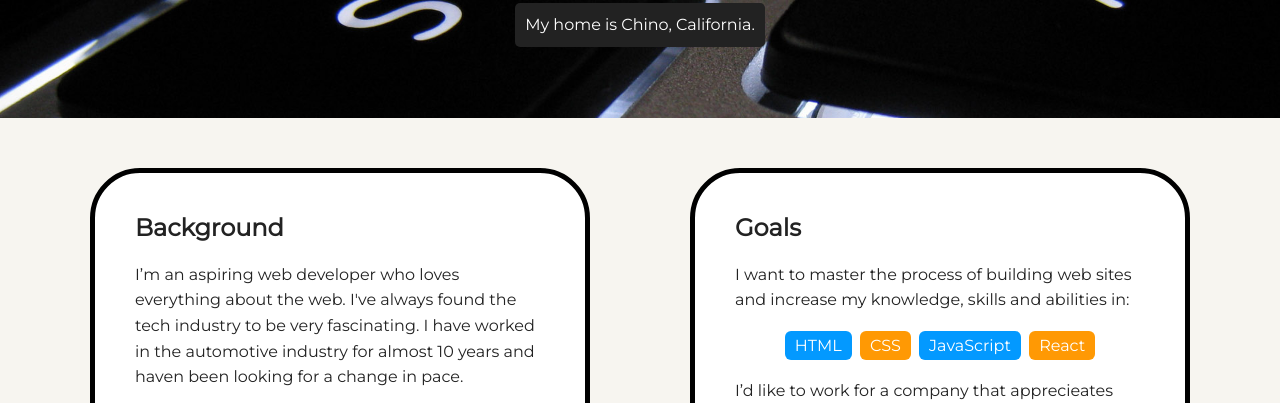
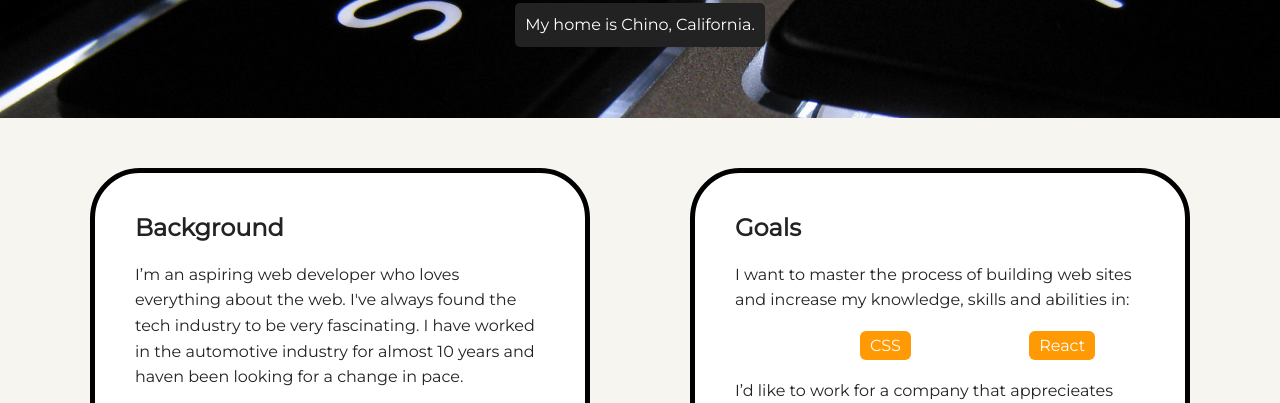
Before and after one commit to abarton90/techdegree-project-1, a plain HTML site: page index.html in a window 1280 px wide. Shown: the part 352-755 px from the top of the page. Drawn offline with Linux system fonts and the light colour scheme; a web font is replaced by a local one.

Commit message:
css change

```diff
--- a/styles.css
+++ b/styles.css
@@ -118,7 +118,7 @@ ul.skills {
 }
 
 .skills li:nth-child(odd) {
-  background: #0399ff;
+  background: white;
 }
 
 footer {
```
